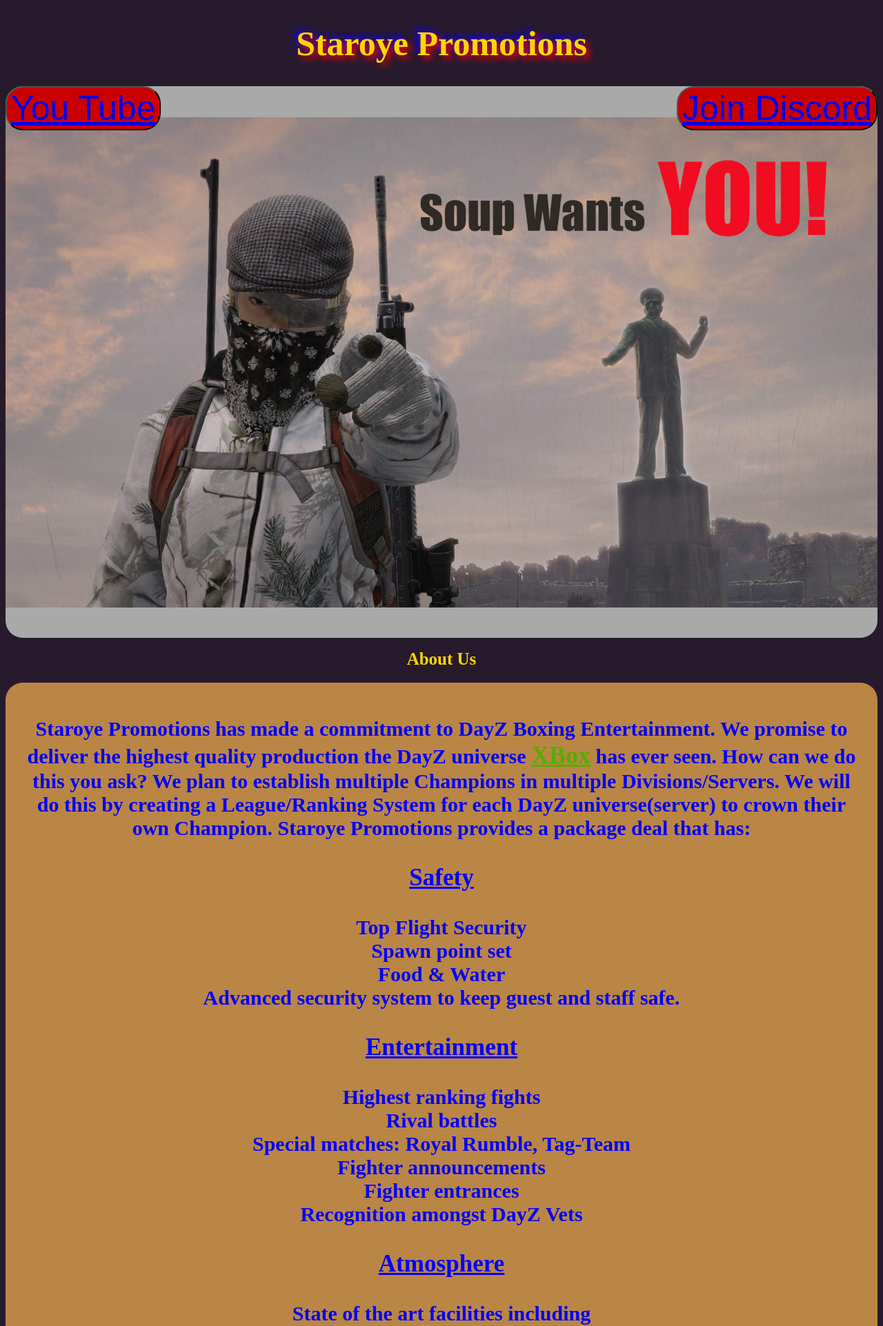
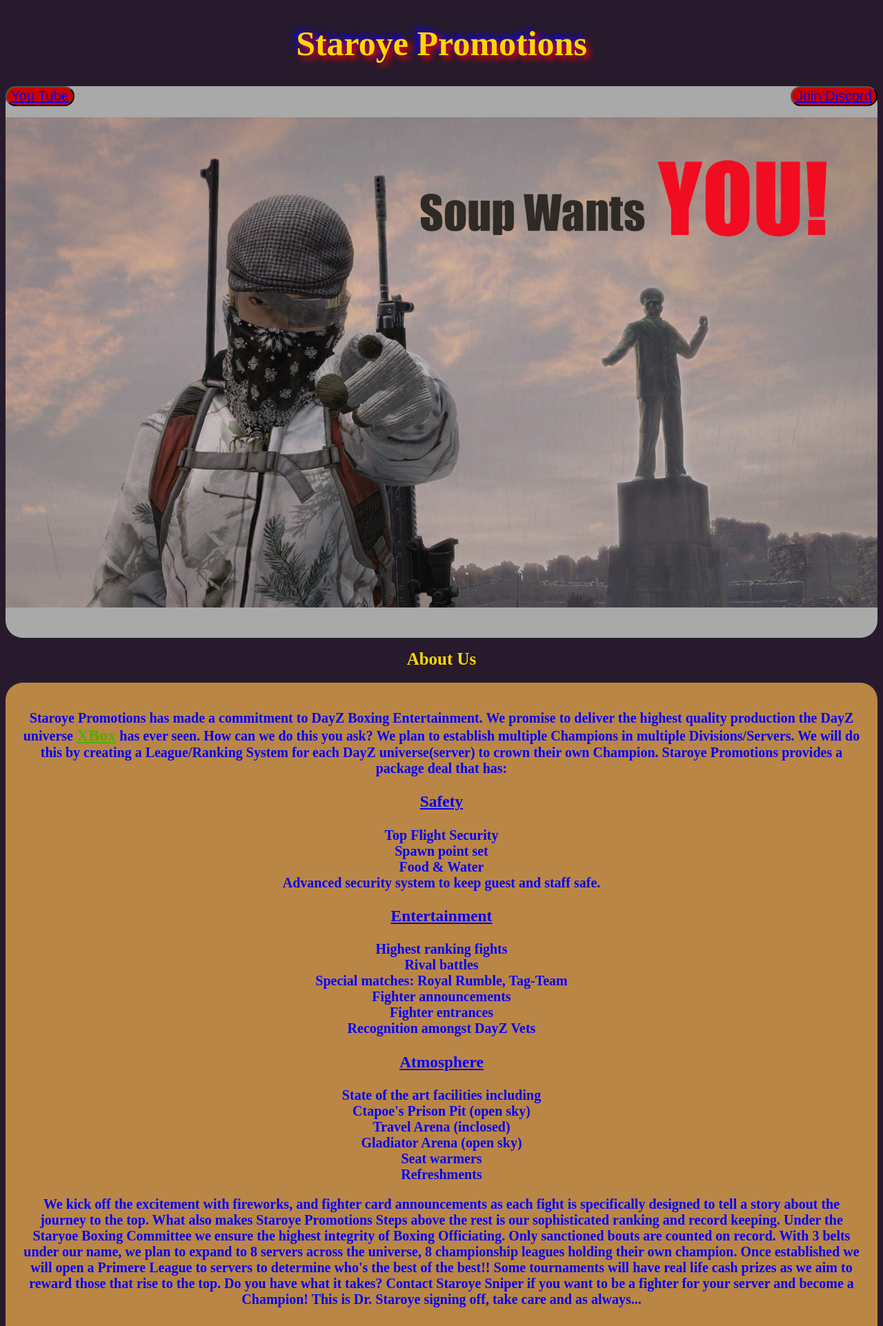
Before and after one commit to KidIcarus86/Staroye-Promotions-website, a plain HTML site: page index.html in a window 1280 px wide. Shown: the top 1923 px of the page at 69% size. Drawn offline with Linux system fonts and the light colour scheme; some icons are missing.

Commit message:
Add files via upload

```diff
--- a/style.css
+++ b/style.css
@@ -53,7 +53,7 @@ background-color: rgb(39, 26, 44)
 
 .youtubebutton{
     background-color: rgb(202, 0, 0);
-    font-size: 50px;
+    font-size: 20px;
     border-radius: 25px;
     float: left;
 
@@ -64,7 +64,7 @@ background-color: rgb(39, 26, 44)
 
 .joinbutton{
     background-color: rgb(202, 0, 0);
-    font-size: 50px;
+    font-size: 20px;
     border-radius: 25px;
 
     float:right;
@@ -91,7 +91,7 @@ font-size: 25px;
     background-color: rgb(186, 134, 70);
 padding: 20px;
     text-align: center;
-    font-size: 30px;
+    font-size: 20px;
     font-weight: bolder;
     border-radius: 25px;
     margin-top: 20px;
@@ -127,7 +127,7 @@ font-size: 25px;
         border-radius: 25px;
         text-align: center;
         margin-top: 0px;
-        font-size: 50px;
+        font-size: 20px;
         position: relative;
 padding-top: 10px;
 
```
